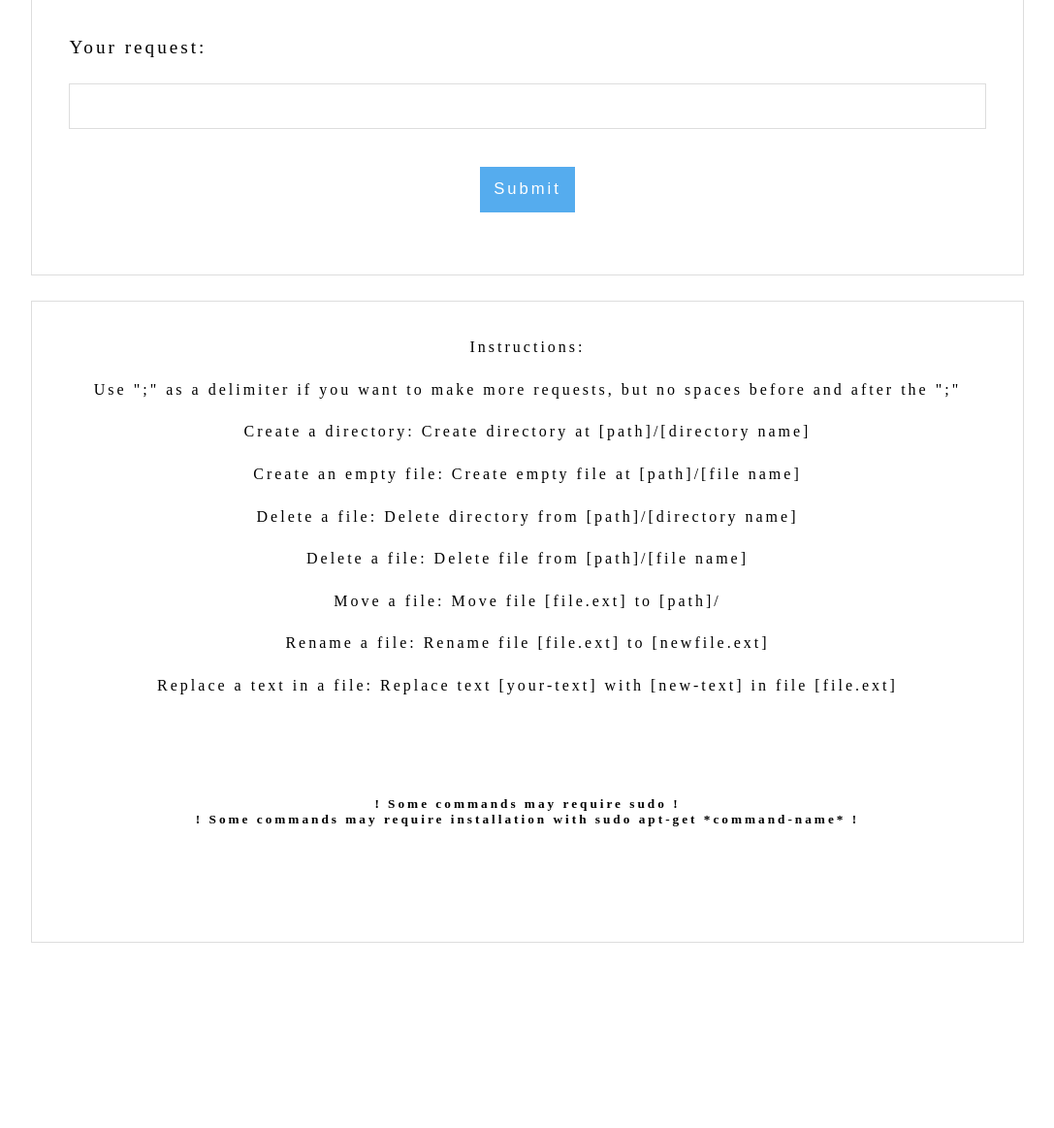
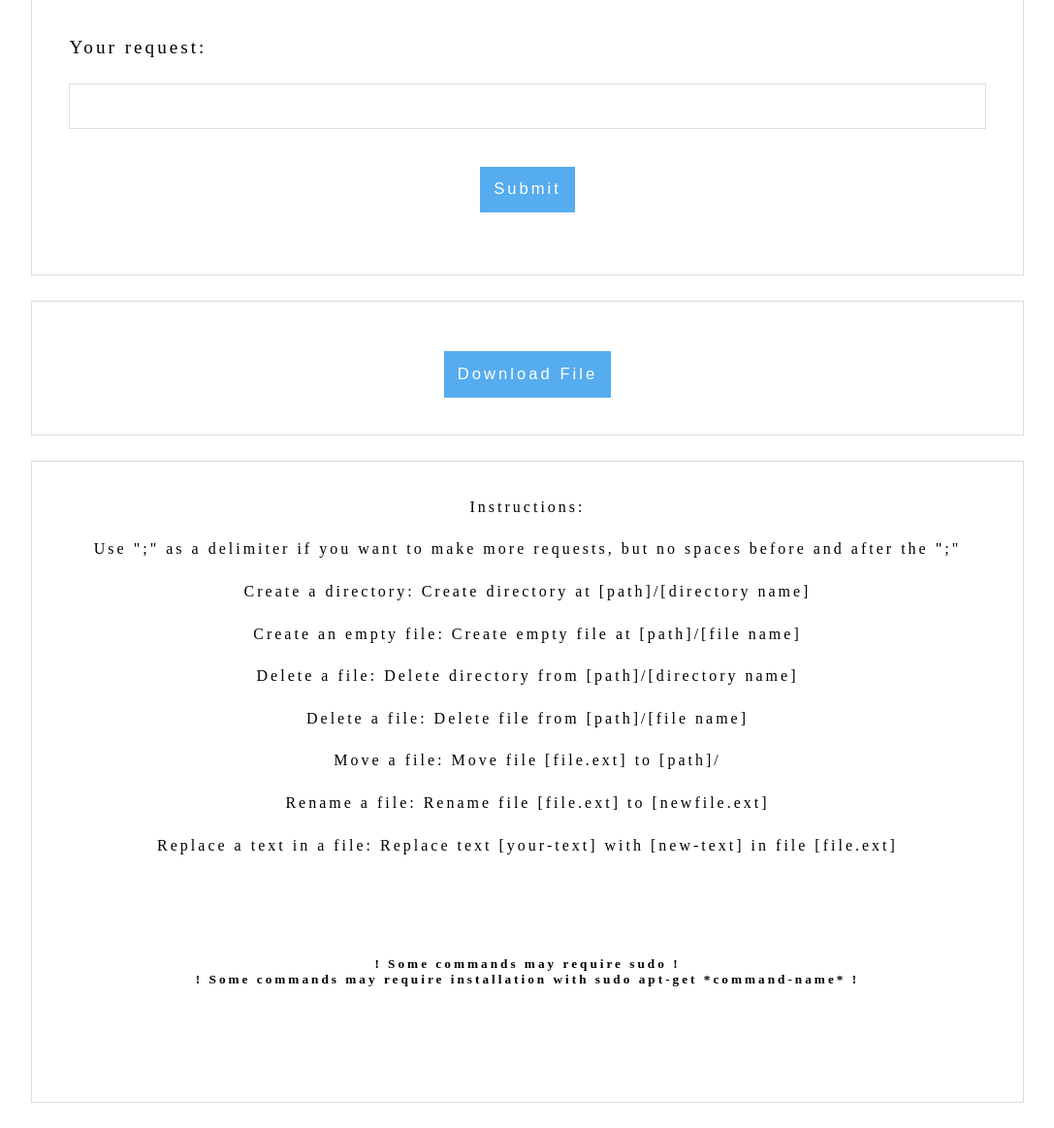
Before and after one commit to INGDevSchool-Project/Script-Maker, a Flask app: page / in a window 1280 px wide. Shown: the part 27-1190 px from the top of the page at 97% size, without its empty margins (96-1183 px from the left). Before the commit the page ends 999 px from the top, so only its background shows below. Run offline with Flask 2, Linux system fonts and the light colour scheme.

Commit message:
Am adaugat posibilitatea de download a script-ului

```diff
--- a/app.py
+++ b/app.py
@@ -1,7 +1,10 @@
 from flask import Flask, render_template, request
 import re
+from flask import session, send_file
 
 app = Flask(__name__)
+app.config["SECRET_KEY"] = 'secret key'
+app.config["SESSION_TYPE"] = 'filesystem'
 
 @app.route("/")
 
@@ -42,6 +45,21 @@ def result():
             name.append("sed -i 's/" + (i.split(" ", 7)[2]) + "/" + (i.split(" ", 7)[4]) + "/g'" + " " + (i.split(" ", 7)[7]))
 
     length = len(name)
+    session['script'] = name
     return render_template("index.html", name = name, length = length)
+
+@app.route("/download", methods = ['POST', 'GET'])
+def download():
+    script_download = session.get('script', None)
+    length = len(script_download)
+    file=open("script.txt", "w")
+    file.write("#!/bin/bash" + "\n")
+    for i in script_download:
+        file.write(i + "\n")
+    file.close()
+    path = "E:\PythonProjects\script.txt"
+    return send_file(path, as_attachment=True)
+
+
 if __name__=='__main__':
     app.run(debug=True)
--- a/templates/index.html
+++ b/templates/index.html
@@ -8,10 +8,9 @@
     <body>
 
         <form class = "grid" action="/result" method = "POST">
-
             <label for = "Name">Your request:</label>
             <input type="text" name = "name" id="name">
-           <center><input type="Submit" class = "file_submit"></center>
+           <center><input type="Submit" class = "file_submit" value="Submit"></center>
             <center>
                 {% if name %}
                 <p style="color:black;">The script is:</p>
@@ -20,6 +19,10 @@
                 {% endfor %}
                 {% endif %}
             </center>
+        </form>
+
+        <form class="grid" action="/download" method = "GET">
+            <center><input type="Submit" class = "file_submit" value="Download File"></center>
         </form>
 
         <form class = "grid">
```
